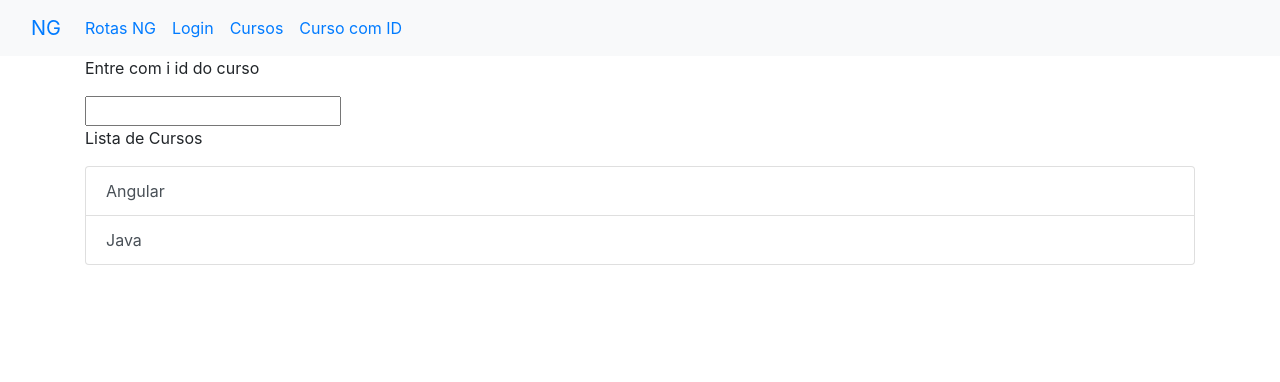
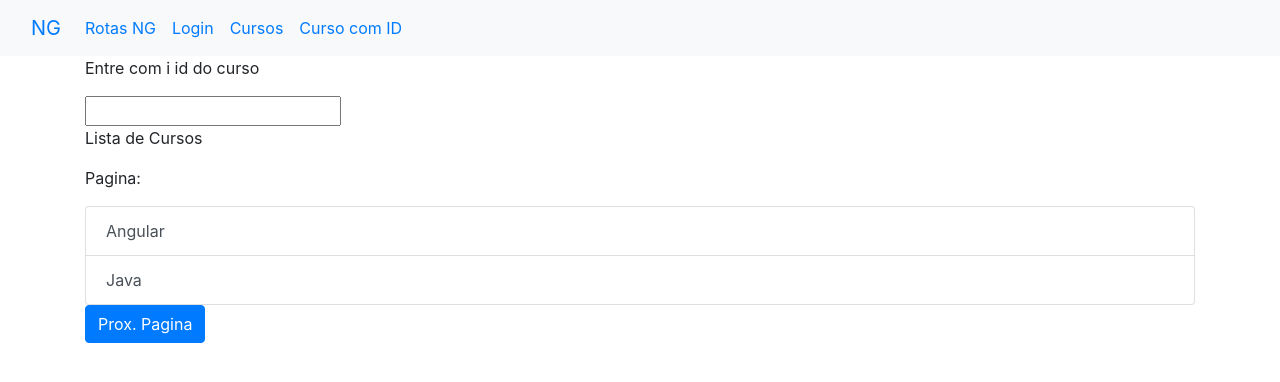
Before and after one commit to EderVoR/angular-loiane, an Angular app in the folder 07-rotas/: page /cursos in a window 1280 px wide. Shown: the top 382 px of the page. Built offline with nearby package versions, Linux system fonts and the light colour scheme.

Commit message:
Definindo e extraindo parametros de url (query)

```diff
--- a/07-rotas/src/app/app.component.html
+++ b/07-rotas/src/app/app.component.html
@@ -13,7 +13,7 @@
           <a routerLink="login" class="nav-link">Login</a>
         </li>
         <li class="nav-item" routerLinkActive="active" >
-          <a routerLink="cursos" class="nav-link">Cursos</a>
+          <a routerLink="cursos" [queryParams]="{pagina:1}" class="nav-link">Cursos</a>
         </li>
         <li class="nav-item" routerLinkActive="active" >
           <a [routerLink]="['curso', idCurso.value]" class="nav-link">Curso com ID</a>
--- a/07-rotas/src/app/cursos/cursos.component.html
+++ b/07-rotas/src/app/cursos/cursos.component.html
@@ -1,5 +1,5 @@
 <p>Lista de Cursos</p>
-
+<p>Pagina: {{ pagina }}</p>
 <div class="list-group">
   <a class="list-group-item list-group-item-action"
     *ngFor="let curso of cursos"
@@ -7,3 +7,6 @@
     {{ curso.nome }}
   </a>
 </div>
+<button (click)="proximaPagina()" class="btn btn-primary">
+  Prox. Pagina
+</button>
--- a/07-rotas/src/app/cursos/cursos.component.ts
+++ b/07-rotas/src/app/cursos/cursos.component.ts
@@ -1,5 +1,8 @@
+import { Component, OnInit } from '@angular/core';
+import { ActivatedRoute, Router } from '@angular/router';
+import { Subscription } from 'rxjs';
+
 import { CursosService } from './cursos.service';
-import { Component, OnInit } from '@angular/core';
 
 @Component({
   selector: 'app-cursos',
@@ -9,11 +12,36 @@ import { Component, OnInit } from '@angular/core';
 export class CursosComponent implements OnInit {
 
   cursos: any;
+  pagina?: number;
+  inscricao?: Subscription;
 
-  constructor(private cursosService: CursosService) { }
+  proximaPagina(){
+    this.router.navigate(['cursos'],
+      {queryParams: {'pagina': this.pagina == null ? 0 : ++this.pagina}});
+    if(this.pagina == null)
+      this.pagina = 1;
+    else
+      this.pagina++;
+  }
+
+  constructor(
+    private cursosService: CursosService,
+    private route: ActivatedRoute,
+    private router: Router
+  ) { }
 
   ngOnInit(): void {
     this.cursos = this.cursosService.getCursos();
+
+    this.inscricao  = this.route.queryParams.subscribe(
+      (queryParams: any) => {
+        this.pagina = queryParams['pagina'];
+      }
+    )
+  }
+
+  ngOnDestroy(){
+    this.inscricao?.unsubscribe();
   }
 
 }
```
